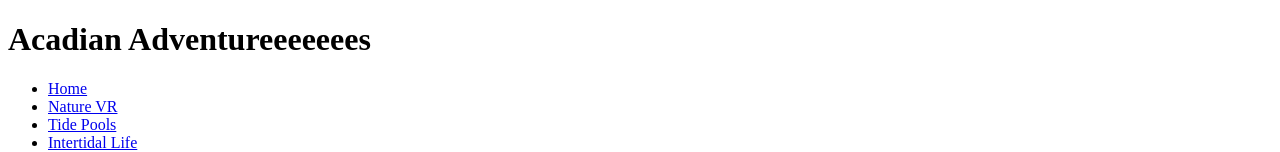
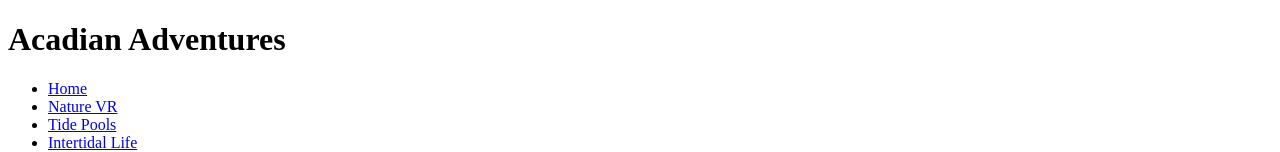
Before and after one commit to Matamer/matamer.github.io, a plain HTML site: page index.html in a window 1280 px wide. Shown: the top 152 px of the page. Drawn offline with Linux system fonts and the light colour scheme.

Commit message:
Update index.html

```diff
--- a/index.html
+++ b/index.html
@@ -8,7 +8,7 @@
 </head>
 
 <body "background-color: antiquewhite">
-  <h1>Acadian Adventureeeeeees</h1>
+  <h1>Acadian Adventures</h1>
 
   <ul> <nav>
     <li><a href="index.html" class="menu-chosen" title="Go to Home page">Home</a></li>
```
